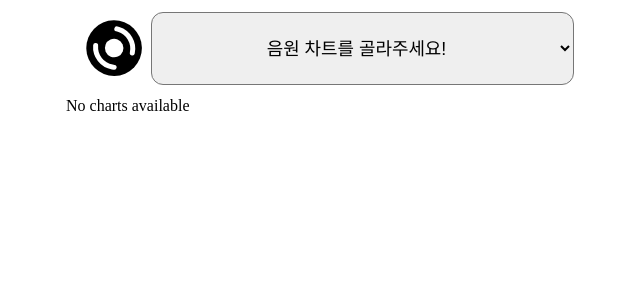
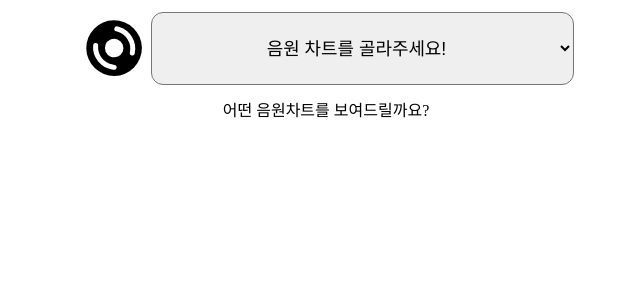
Before and after one commit to MusicBillboardChart/mbc-fe, a React (Vite) app: page / in a window 1280 px wide. Shown: the top 300 px of the page, without its empty margins (314-954 px from the left). Built offline with nearby package versions, Linux system fonts and the light colour scheme.

Commit message:
Feat. View for MusicChart

```diff
--- a/src/components/rankList/index.tsx
+++ b/src/components/rankList/index.tsx
@@ -1,20 +1,41 @@
-import { musicChartStore } from "../../store/store";
+import { useEffect, useState } from "react";
+import { fetchData } from "../../api";
 
-const RankList = () => {
-  const { musicChartList } = musicChartStore();
+interface siteInfo {
+  siteNames : string
+}
+
+const RankList = ({siteNames}:siteInfo) => {
+  const [musicChart, setMusicChart] = useState<object | null>(null);
+  useEffect(()=> {
+    const getData = async () => {
+    try {
+        const result = await fetchData()
+        setMusicChart(result)
+        console.log(result);
+      }
+    catch(e) {
+      console.error(e);
+    }
+  }
+    getData();
+  }, [siteNames])
+
+  if (!musicChart) return null;
+
+  if(siteNames === "") {
+    return <center>어떤 음원차트를 보여드릴까요?</center>
+  }
 
   return (
     <section>
       <ol>
-        {musicChartList.length > 0 ? (
-          musicChartList.map((chart, idx) => <li key={idx}>{chart}</li>)
-        ) : (
-          <p>No charts available</p>
-        )}
+      {Object.entries(musicChart).map(([value,key]) => (
+        <li key={value}>{JSON.stringify(key)}</li>
+        ))}
       </ol>
     </section>
   );
-
 };
 
 export default RankList;
```
